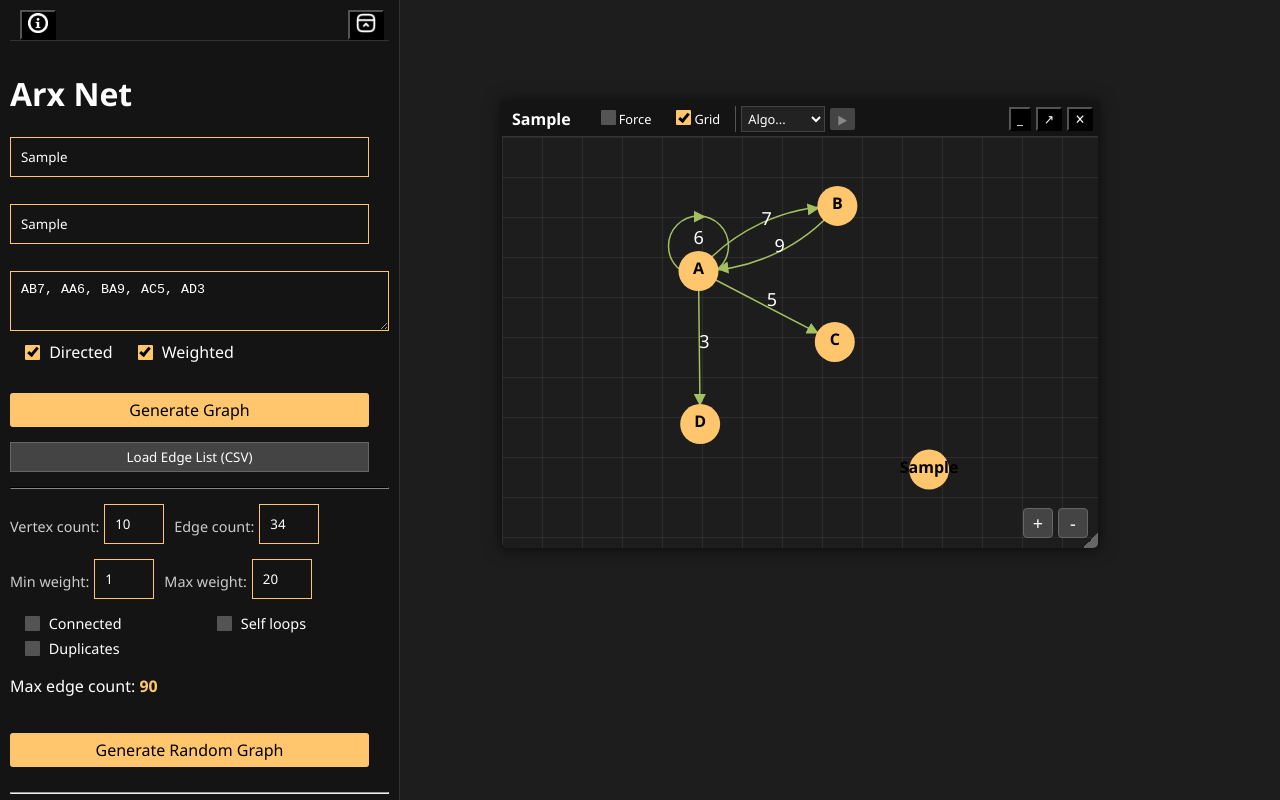
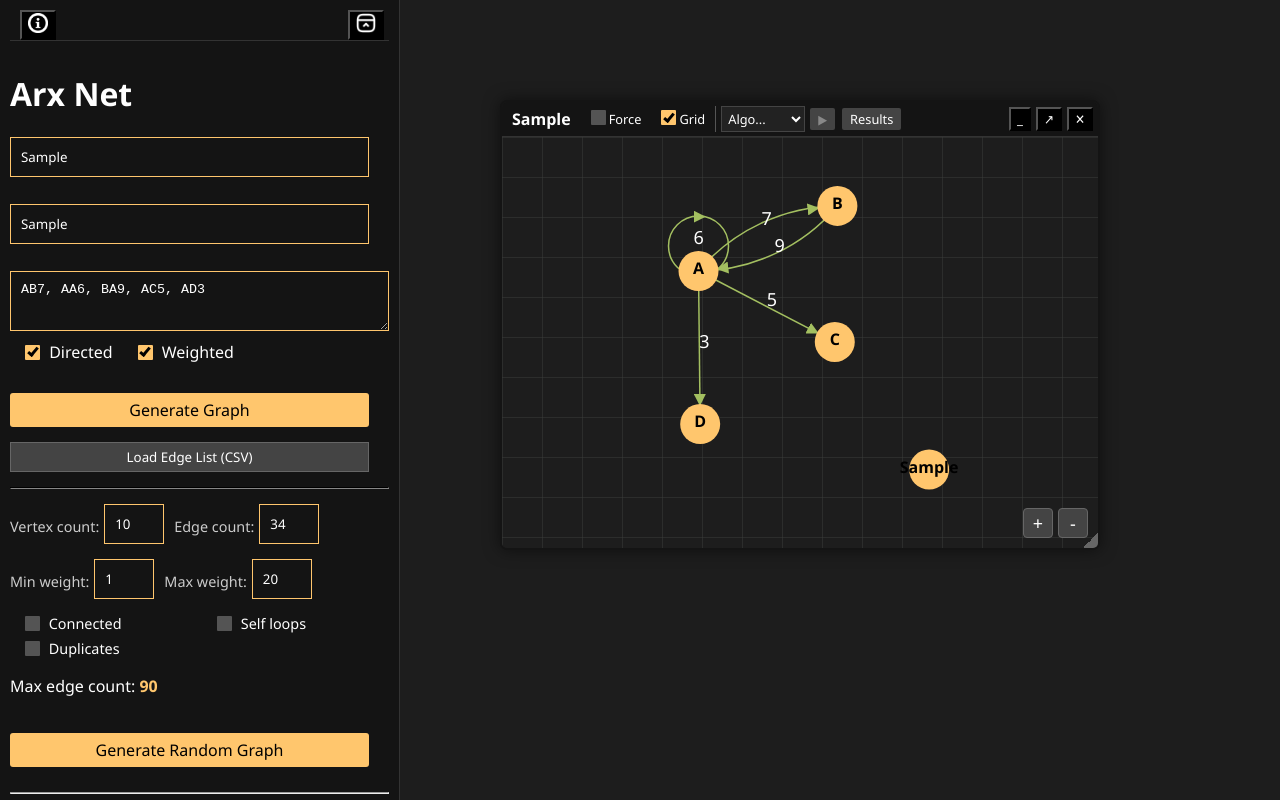
Before and after one commit to Dwarakesh-V/arx-net, a React (Vite) app: page / in a window 1280 px wide. Both pictures are taken after typing "Sample", "Sample" into the empty fields and a click on the button "Generate Graph". Built offline with nearby package versions, Linux system fonts and the light colour scheme.

Commit message:
Feat: Add algorithm result history and toggle button to GraphWindow

```diff
--- a/src/components/GraphWindow.tsx
+++ b/src/components/GraphWindow.tsx
@@ -41,7 +41,7 @@ export const GraphWindow: React.FC<GraphWindowProps> = ({
     x: initialX, y: initialY, width: initialWidth || 600, height: initialHeight || 450
   });
   const [isFullScreen, setIsFullScreen] = useState(false);
-  const [preFullScreenPos, setPreFullScreenPos] = useState(position);
+  // Pre-full screen position not used, removed to fix lint warning
 
   // Popup States
   const [isAddingEdge, setIsAddingEdge] = useState(false);
@@ -55,7 +55,7 @@ export const GraphWindow: React.FC<GraphWindowProps> = ({
   // --- ALGORITHM STATE ---
   const [selectedAlgo, setSelectedAlgo] = useState('');
   const [startNodeInput, setStartNodeInput] = useState('');
-  const [algoResult, setAlgoResult] = useState<React.ReactNode | null>(null);
+  const [algoResults, setAlgoResults] = useState<{ content: React.ReactNode; timestamp: string }[]>([]);
   const [showResultBoard, setShowResultBoard] = useState(false);
 
   const containerRef = useRef<HTMLDivElement>(null);
@@ -100,7 +100,6 @@ export const GraphWindow: React.FC<GraphWindowProps> = ({
 
   const toggleFullScreen = (e: React.MouseEvent) => {
     e.stopPropagation();
-    if (!isFullScreen) setPreFullScreenPos(position);
     setIsFullScreen(!isFullScreen);
   };
 
@@ -125,26 +124,29 @@ export const GraphWindow: React.FC<GraphWindowProps> = ({
   // --- ALGORITHM LOGIC ---
   const handleRunAlgorithm = () => {
     if (!selectedAlgo) return;
+
+    const addResultToHistory = (result: React.ReactNode) => {
+      setAlgoResults(prev => [{
+        content: result,
+        timestamp: new Date().toLocaleTimeString()
+      }, ...prev]);
+      setShowResultBoard(true);
+    };
+
     if (nodes.length === 0) {
-      setAlgoResult("Graph is empty.");
-      setShowResultBoard(true);
+      addResultToHistory("Graph is empty.");
       return;
     }
 
-    // Default start node to first node if empty
     const start = startNodeInput.trim() || nodes[0].id;
-
-    // Validate Start Node if needed
     if (['BFS', 'DFS', 'Dijkstra'].includes(selectedAlgo)) {
       if (!vertexExists(nodes, start)) {
-        setAlgoResult(<span style={{ color: 'red' }}>Error: Start node "{start}" does not exist.</span>);
-        setShowResultBoard(true);
+        addResultToHistory(<span style={{ color: 'red' }}>Error: Start node "{start}" does not exist.</span>);
         return;
       }
     }
 
     let resultUI: React.ReactNode = null;
-
     try {
       switch (selectedAlgo) {
         case 'BFS':
@@ -195,7 +197,6 @@ export const GraphWindow: React.FC<GraphWindowProps> = ({
           break;
 
         case 'MST':
-          // MST is for Undirected Weighted graphs
           if (isDirected) {
             resultUI = <span style={{ color: 'orange' }}>Note: MST is usually defined for undirected graphs. Result might be incorrect for directed graphs.</span>;
           }
@@ -244,8 +245,9 @@ export const GraphWindow: React.FC<GraphWindowProps> = ({
       resultUI = <span style={{ color: 'red' }}>Error: {e.message}</span>;
     }
 
-    setAlgoResult(resultUI);
-    setShowResultBoard(true);
+    if (resultUI) {
+      addResultToHistory(resultUI);
+    }
   };
 
 
@@ -343,8 +345,8 @@ export const GraphWindow: React.FC<GraphWindowProps> = ({
         onDoubleClick={toggleFullScreen}
         style={{ cursor: 'move' }}
       >
-        <div style={{ display: 'flex', gap: '10px', alignItems: 'center', overflow: 'hidden' }}>
-          <span style={{ fontWeight: 'bold', whiteSpace: 'nowrap', marginRight: '5px' }}>{title}</span>
+        <div style={{ display: 'flex', gap: '5px', alignItems: 'center', flex: 1, minWidth: 0 }}>
+          <span style={{ fontWeight: 'bold', whiteSpace: 'nowrap' }}>{title}</span>
 
           <label style={{ fontSize: '0.8em', display: 'flex', alignItems: 'center' }}>
             <input type="checkbox" checked={useForce} onChange={(e) => setUseForce(e.target.checked)} style={{ marginRight: '3px' }} /> Force
@@ -359,6 +361,7 @@ export const GraphWindow: React.FC<GraphWindowProps> = ({
               value={selectedAlgo}
               onChange={(e) => setSelectedAlgo(e.target.value)}
               onMouseDown={(e) => e.stopPropagation()}
+              onDoubleClick={(e) => e.stopPropagation()}
               style={{ background: '#222', color: '#fff', border: '1px solid #444', fontSize: '0.8em', padding: '2px' }}
             >
               <option value="">Algo...</option>
@@ -377,12 +380,14 @@ export const GraphWindow: React.FC<GraphWindowProps> = ({
                 value={startNodeInput}
                 onChange={(e) => setStartNodeInput(e.target.value)}
                 onMouseDown={(e) => e.stopPropagation()}
+                onDoubleClick={(e) => e.stopPropagation()}
                 style={{ width: '60px', background: '#222', color: '#fff', border: '1px solid #444', fontSize: '0.8em', padding: '2px' }}
               />
             )}
 
             <button
               onClick={(e) => { e.stopPropagation(); handleRunAlgorithm(); }}
+              onDoubleClick={(e) => e.stopPropagation()}
               disabled={!selectedAlgo}
               style={{
                 fontSize: '0.8em',
@@ -396,10 +401,30 @@ export const GraphWindow: React.FC<GraphWindowProps> = ({
             >
               ▶
             </button>
+
+            <button
+              onClick={(e) => { e.stopPropagation(); setShowResultBoard(!showResultBoard); }}
+              onDoubleClick={(e) => e.stopPropagation()}
+              title={showResultBoard ? "Hide Results History" : "Show Results History"}
+              style={{
+                fontSize: '0.8em',
+                cursor: 'pointer',
+                background: showResultBoard ? 'var(--accent)' : '#444',
+                color: showResultBoard ? '#000' : '#fff',
+                border: 'none',
+                padding: '2px 8px',
+                borderRadius: '2px',
+                marginLeft: '2px',
+                flexShrink: 0,
+                whiteSpace: 'nowrap'
+              }}
+            >
+              {showResultBoard ? "Hide" : "Results"}
+            </button>
           </div>
         </div>
 
-        <div className="window-controls" style={{ display: 'flex', gap: '5px' }}>
+        <div className="window-controls" style={{ display: 'flex', gap: '5px', flexShrink: 0 }}>
           <button onClick={minimizeWindow} title="Minimize">_</button>
           <button onClick={toggleFullScreen} title="Toggle Fullscreen">{isFullScreen ? '↙' : '↗'}</button>
           <button onClick={(e) => { e.stopPropagation(); onClose(); }} title="Close" className="close-btn">✕</button>
@@ -438,11 +463,23 @@ export const GraphWindow: React.FC<GraphWindowProps> = ({
           >
             <button
               onClick={() => setShowResultBoard(false)}
-              style={{ position: 'absolute', top: '5px', right: '5px', background: 'none', border: 'none', color: '#888', cursor: 'pointer', fontSize: '1.2em' }}
+              style={{ position: 'absolute', top: '5px', right: '5px', background: 'none', border: 'none', color: '#888', cursor: 'pointer', fontSize: '1.2em', zIndex: 1 }}
             >
               ×
             </button>
-            {algoResult}
+            {algoResults.length === 0 ? (
+              <div style={{ color: '#666', textAlign: 'center', marginTop: '20px' }}>No results yet. Run an algorithm to see output.</div>
+            ) : (
+              algoResults.map((res, i) => (
+                <div key={i} style={{ borderBottom: i < algoResults.length - 1 ? '1px solid #333' : 'none', paddingBottom: '15px', marginBottom: '15px' }}>
+                  <div style={{ display: 'flex', justifyContent: 'space-between', fontSize: '0.8em', color: 'var(--accent)', marginBottom: '5px' }}>
+                    <span>Run #{algoResults.length - i}</span>
+                    <span style={{ color: '#888' }}>{res.timestamp}</span>
+                  </div>
+                  {res.content}
+                </div>
+              ))
+            )}
           </div>
         )}
 
```
